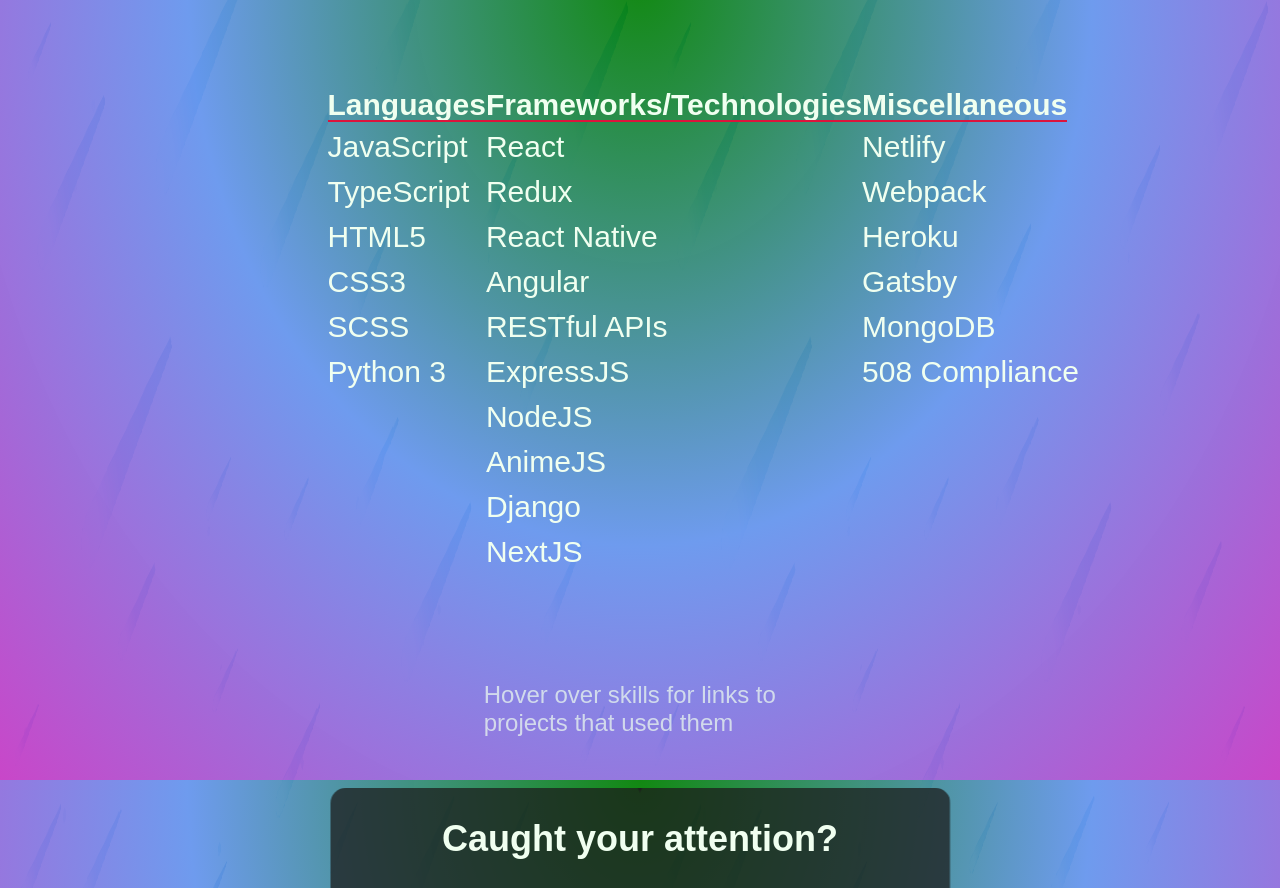
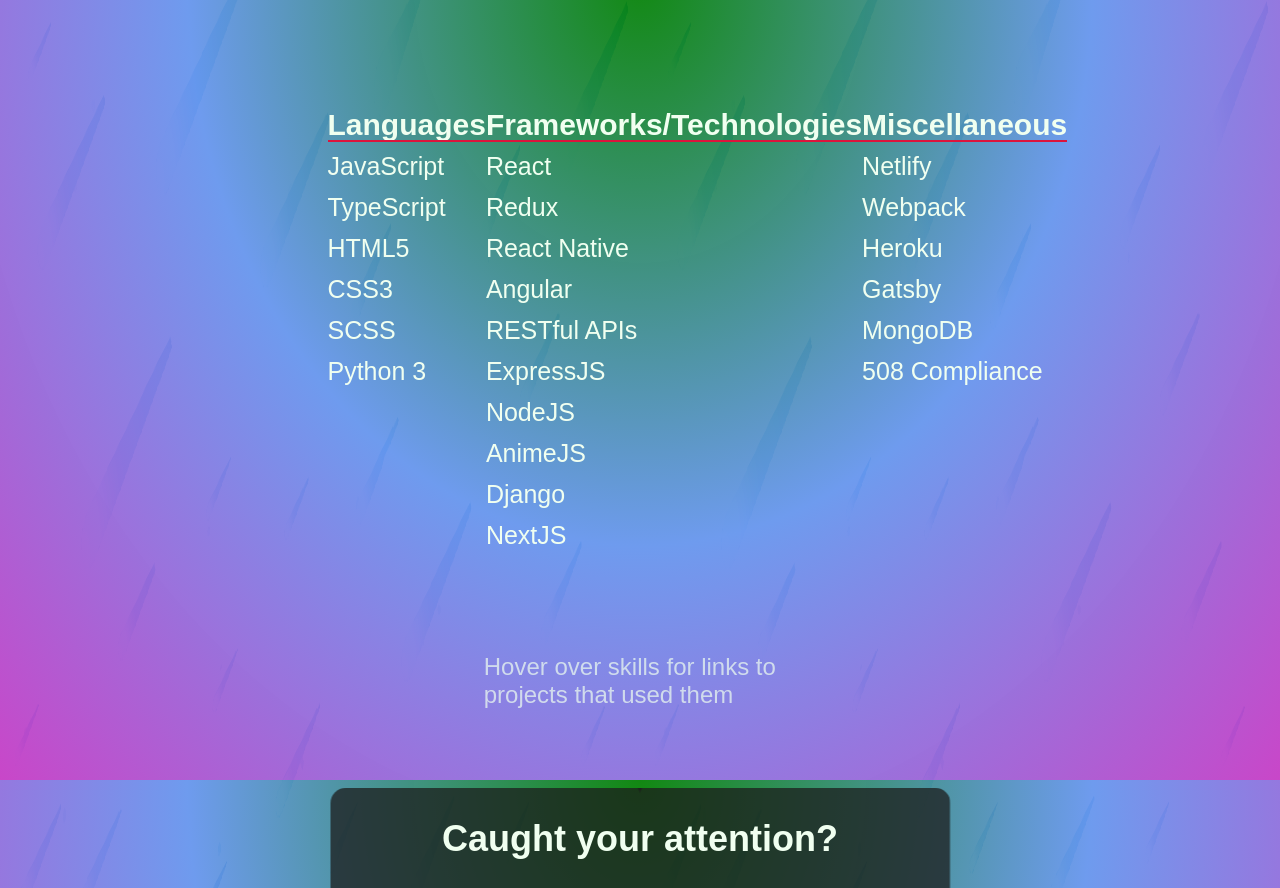
Before and after one commit to krushilnaik/krushilnaik.github.io, a React (Create React App) app: page / in a window 1280 px wide. Shown: the part 1620-2508 px from the top of the page. Built offline with nearby package versions, Linux system fonts and the light colour scheme.

Commit message:
Styling tweaks
- make background gradient animation a bit more noticable
- reduce size and spacing between skill points

```diff
--- a/public/assets/css/style.css
+++ b/public/assets/css/style.css
@@ -36,7 +36,7 @@
 	);
 	background-attachment: fixed;
 	background-size: 400% 400%;
-	animation: backgroundAnimation 30s infinite;
+	animation: backgroundAnimation 25s infinite;
 }
 
 @keyframes backgroundAnimation {
--- a/src/components/scss/ProjectPortal.scss
+++ b/src/components/scss/ProjectPortal.scss
@@ -3,12 +3,12 @@
 	min-width: 90px;
 	position: relative;
 	box-sizing: content-box;
-	margin-bottom: 16px;
+	margin-bottom: 12px;
 	align-items: center;
 
 	span {
 		position: absolute;
-		font-size: 30px;
+		font-size: 25px;
 		width: max-content;
 		transition: all 350ms;
 		transform: translate(0, 0);
```
